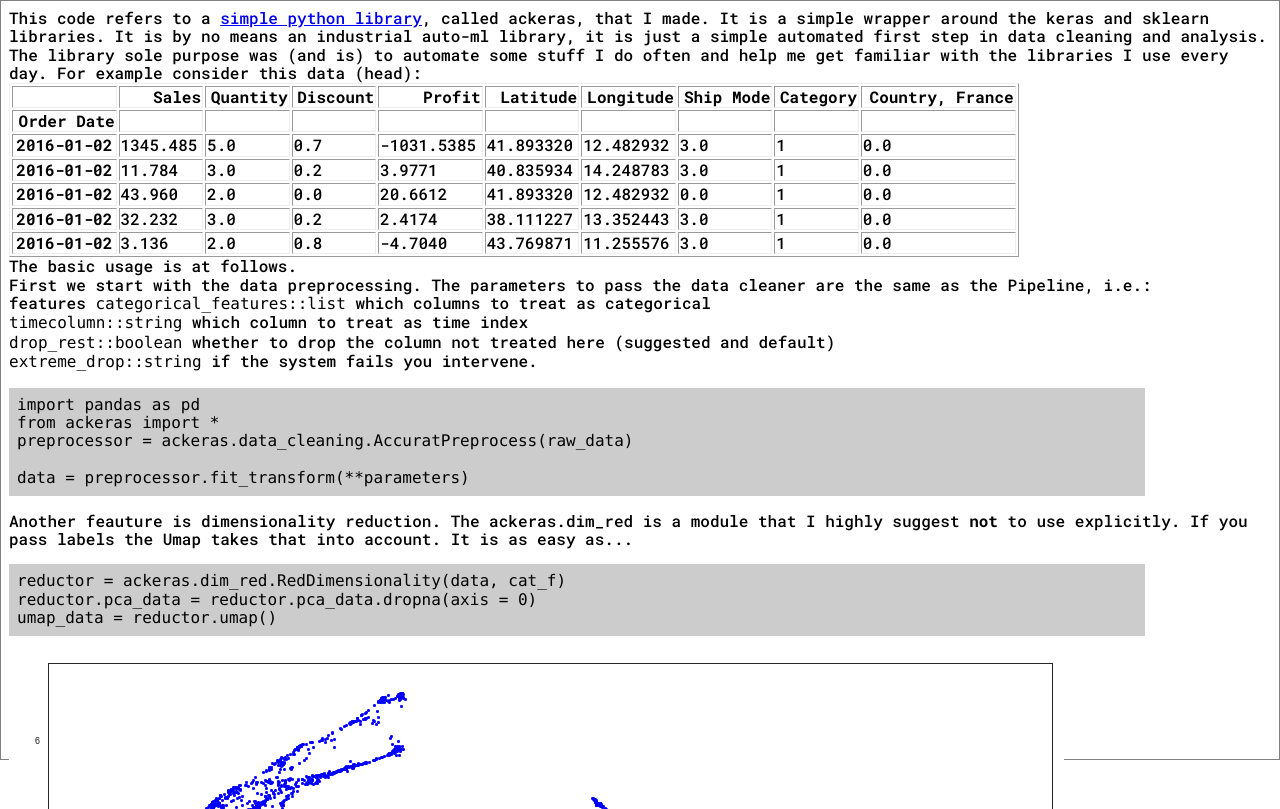
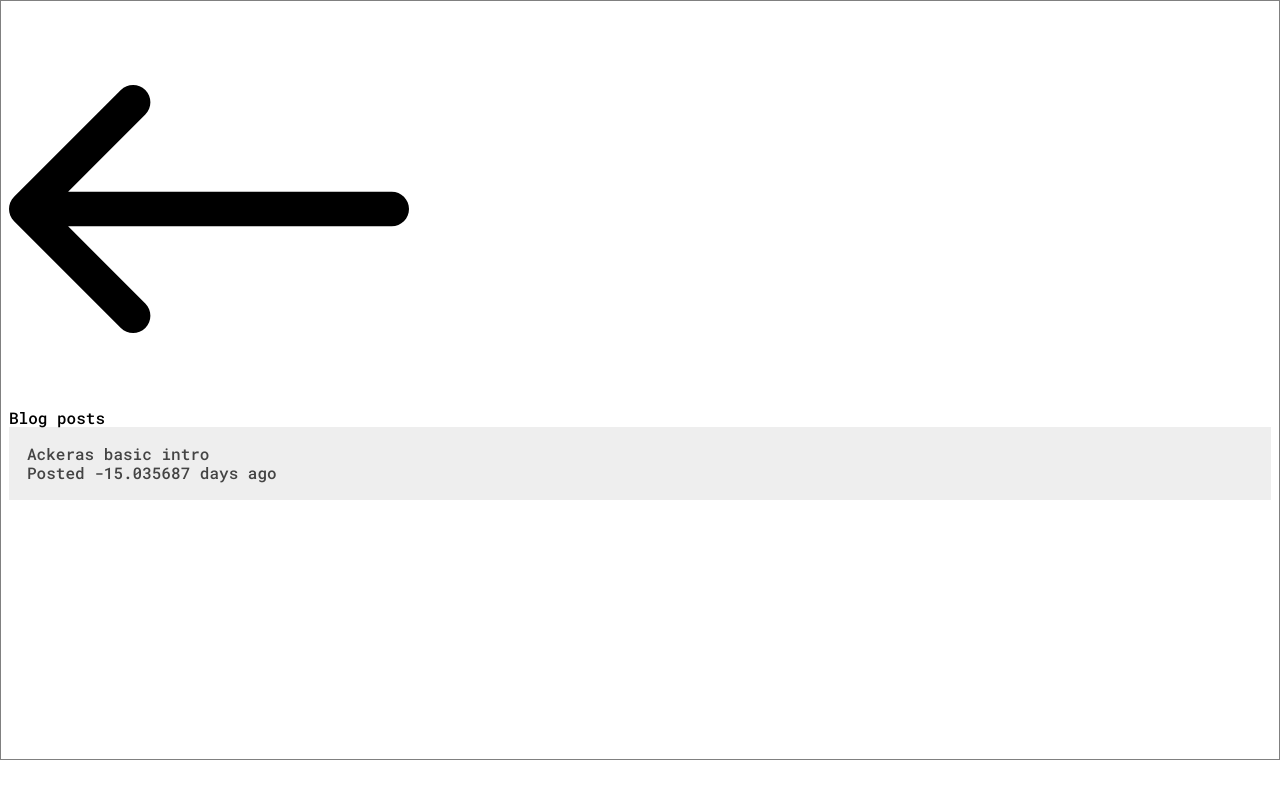
Before and after one commit to NoFishLikeIan/my-website, a React app: page /blog in a window 1280 px wide. Built offline with nearby package versions, Linux system fonts and the light colour scheme.

Commit message:
Added accordion animation and route to blogs

```diff
--- a/src/components/Bio.js
+++ b/src/components/Bio.js
@@ -53,8 +53,8 @@ export class Bio extends React.Component {
             because I cannot be bothered.
           </div>
           <div className="mh2 mv5 w-100">
-            Route around the website, <Link to="/algoplayground">the algo playground</Link>, the
-            rest is coming_soon
+            Route around the website, <Link to="/algoplayground">the algo playground</Link>, the{' '}
+            <Link to="/blog">blog posts</Link> and more coming_soon_tm.
           </div>
         </div>
         {<PictureInterpolation className="w-50 h-100 relative tc ma3 pa3" />}
--- a/src/components/blogs/BlogContainer.js
+++ b/src/components/blogs/BlogContainer.js
@@ -7,6 +7,7 @@ export class BlogContainer extends React.Component {
   render() {
     return (
       <div className="section">
+        <BlogHeader />
         <Post />
       </div>
     )
--- a/src/components/blogs/BlogHeader.js
+++ b/src/components/blogs/BlogHeader.js
@@ -6,10 +6,11 @@ import backArrow from '../../../public/assets/left-arrow.svg'
 export class BlogHeader extends React.Component {
   render() {
     return (
-      <div className="w-100 bb b-black h3 pa2">
+      <div className="w-100 bb b-black h3 pa2 flex flex-row">
         <Link to="/">
           <img src={backArrow} className="w1" />
         </Link>
+        <div className="mh5">Blog posts</div>
       </div>
     )
   }
--- a/src/components/blogs/Post.js
+++ b/src/components/blogs/Post.js
@@ -1,9 +1,10 @@
 import React from 'react'
+import { round } from 'lodash'
 import { DataTable } from './AckerasTable'
 
-const AckerasIntro = () => {
+const AckerasIntro = ({ className = '' }) => {
   return (
-    <div className="post">
+    <div className={`post ${className}`}>
       <div className="w-90 pa2 mt4 mv2">
         This code refers to a{' '}
         <a href="https://github.com/accurat/ackeras" target="_blank" rel="noopener noreferrer">
@@ -144,7 +145,7 @@ const AckerasIntro = () => {
         </code>
       </pre>
       <div className="w-90 pa2 mv2">
-        Last but not least we can do with some outlier detection. I am a bit bothered of writing but
+        Last but not least we can do with some outlier detection. I am a bit bored of writing but
         look at this sexy plot.
       </div>
       <div className="w-90 pa2 mv2">
@@ -154,8 +155,56 @@ const AckerasIntro = () => {
   )
 }
 
-export class Post extends React.Component {
+class AccordionButton extends React.Component {
+  animationId = 0
+
+  state = { timeAgo: '' }
+
+  recomputeCurrentDate = () => {
+    const { unixTimePosted } = this.props
+    const currentTime = Date.now() - unixTimePosted
+    const days = round(currentTime / 8.64e7, 6)
+    this.setState({ timeAgo: days })
+  }
+
+  componentDidMount() {
+    this.animationId = setInterval(this.recomputeCurrentDate, 16)
+  }
+
+  componentWillUnmount() {
+    clearInterval(this.animationId)
+  }
+
   render() {
-    return <AckerasIntro />
+    const { className = '', openAccordion, postName = '' } = this.props
+    const { timeAgo } = this.state
+    return (
+      <div className={`flex flex-row justify-between ${className}`} onClick={openAccordion}>
+        <div className="mh2">{postName}</div>
+        <div className="mh2">{`Posted ${timeAgo} days ago`}</div>
+      </div>
+    )
   }
 }
+
+export class Post extends React.Component {
+  state = { opened: false }
+
+  openPanel = () => {
+    this.setState({ opened: !this.state.opened })
+  }
+
+  render() {
+    return (
+      <>
+        <AccordionButton
+          className="accordion"
+          openAccordion={this.openPanel}
+          unixTimePosted={1548701259370}
+          postName="Ackeras basic intro"
+        />
+        <AckerasIntro className={`panel ${this.state.opened ? 'open' : ''}`} />
+      </>
+    )
+  }
+}
--- a/src/components/viz/VizHeader.js
+++ b/src/components/viz/VizHeader.js
@@ -6,10 +6,11 @@ import backArrow from '../../../public/assets/left-arrow.svg'
 export class VizHeader extends React.Component {
   render() {
     return (
-      <div className="w-100 bb b-black h3 pa2">
+      <div className="w-100 bb b-black h3 pa2 mh2 flex flex-row">
         <Link to="/">
           <img src={backArrow} className="w1" />
         </Link>
+        <div className="mh5">Algo playground</div>
       </div>
     )
   }
--- a/src/style.css
+++ b/src/style.css
@@ -120,3 +120,35 @@ iframe {
   justify-content: center;
   overflow-y: auto;
 }
+
+.accordion {
+  background-color: #eee;
+  color: #444;
+  cursor: pointer;
+  padding: 18px;
+  width: 100%;
+  text-align: left;
+  border: none;
+  outline: none;
+  transition: 0.4s;
+}
+
+.panel {
+  max-height: 0;
+  overflow: hidden;
+  height: auto;
+  transition: max-height 0.5s ease-out;
+}
+
+.panel.open {
+  max-height: 700px;
+  overflow: auto;
+  border-bottom-style: solid;
+  border-bottom-width: 1px;
+  border-color: #444;
+}
+
+.active,
+.accordion:hover {
+  background-color: slategray;
+}
```
